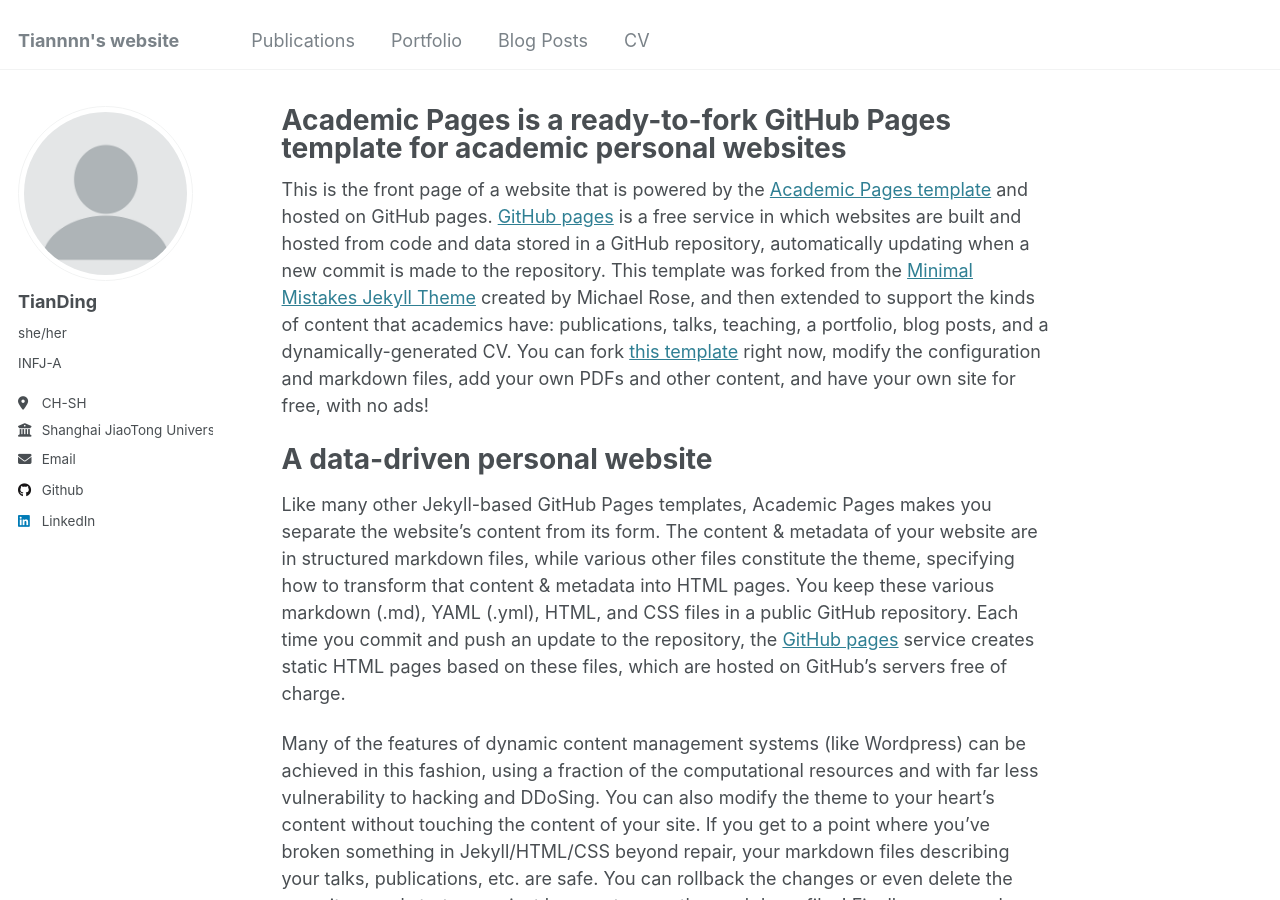
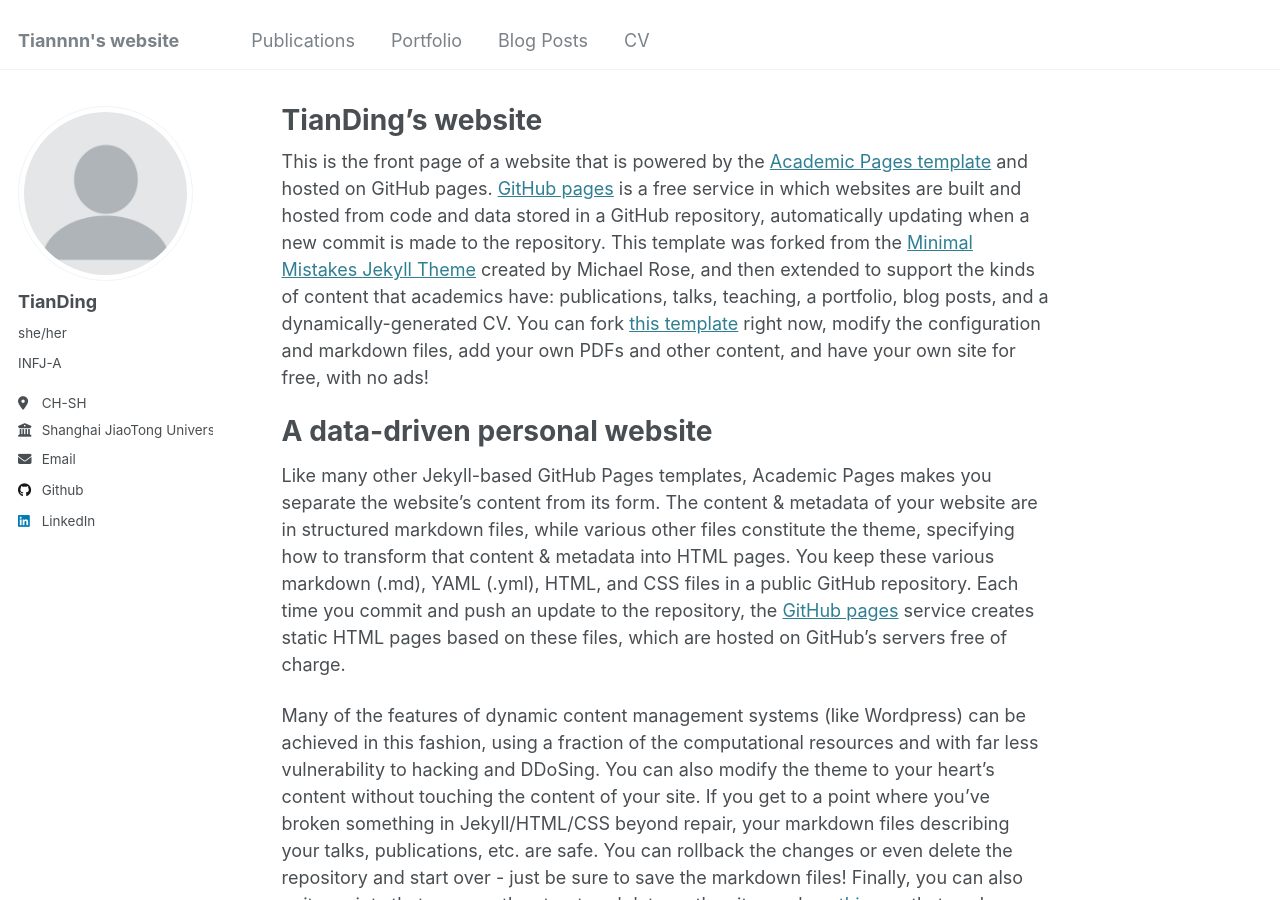
Before and after one commit to Tiannn0703/Tiannn0703.github.io, a Jekyll site: the page built from _pages/about.md, in a window 1280 px wide and 900 px high. Built offline with Jekyll 4.4.1, drawn with Linux system fonts in a browser that asks for light colours.

Commit message:
Update about.md

```diff
--- a/_pages/about.md
+++ b/_pages/about.md
@@ -1,6 +1,6 @@
 ---
 permalink: /
-title: "Academic Pages is a ready-to-fork GitHub Pages template for academic personal websites"
+title: "TianDing's website"
 author_profile: true
 redirect_from:
   - /about/
```
